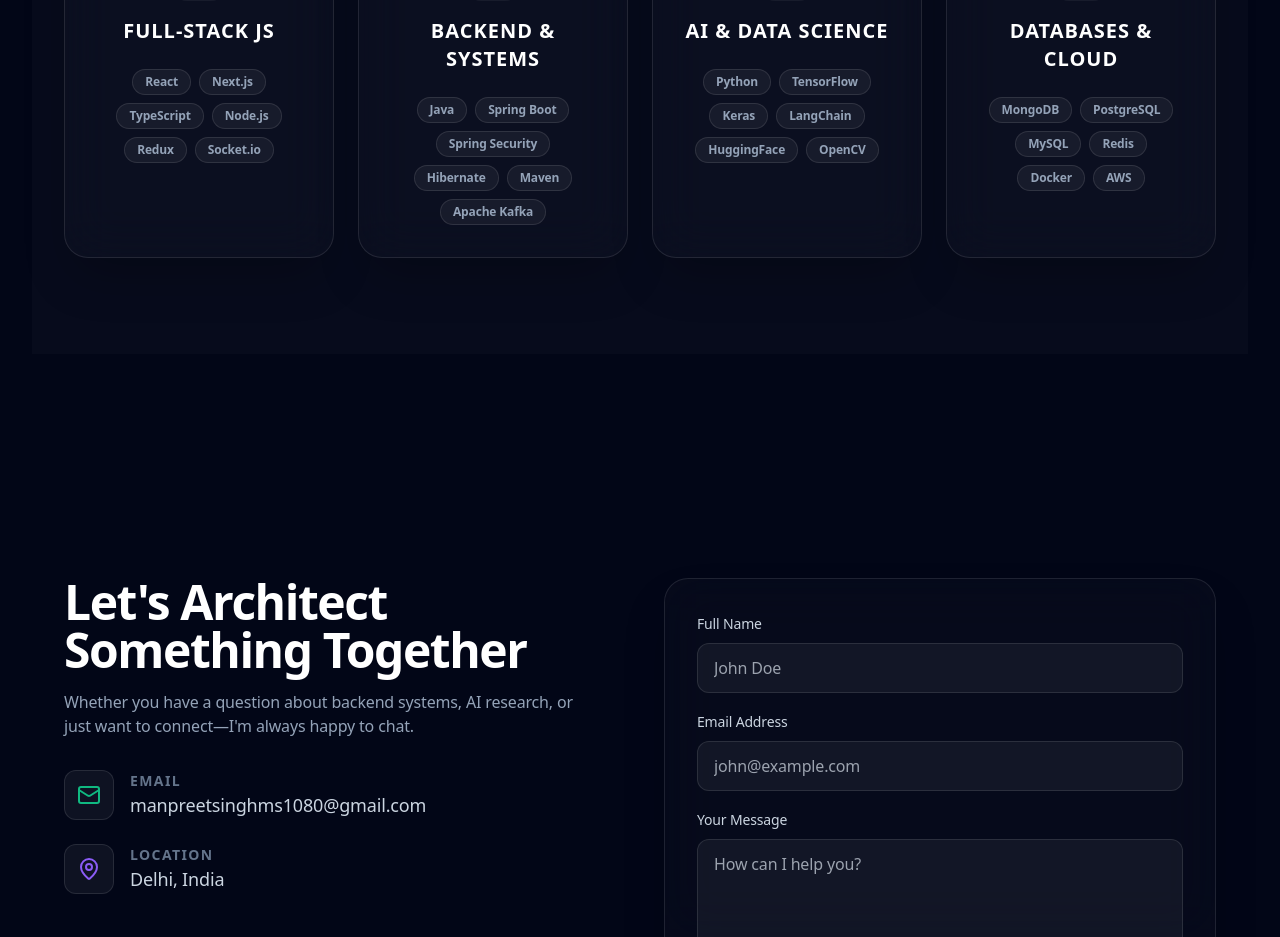
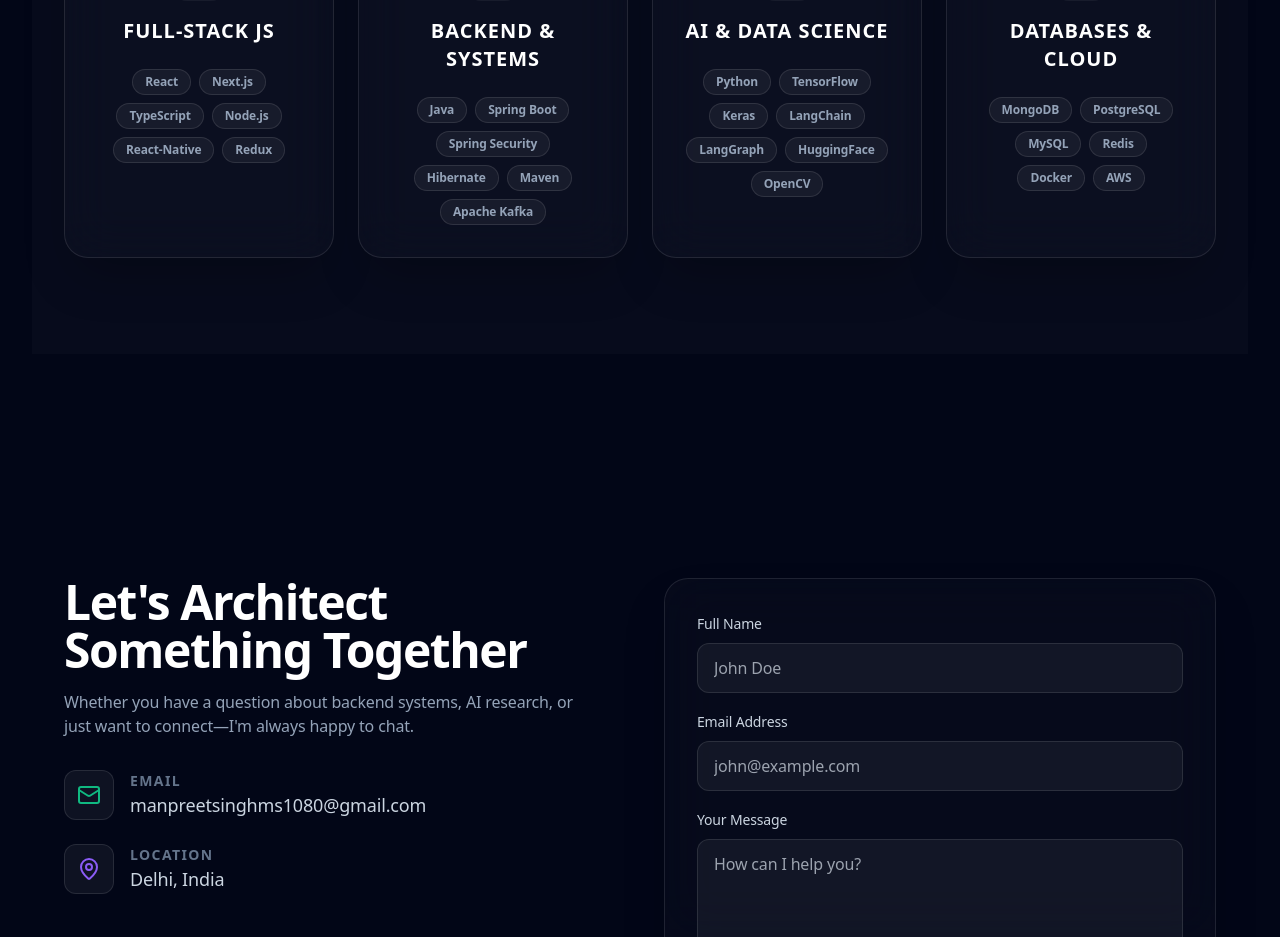
Before and after one commit to MANPREETS47/Portfolio, a Next.js app: page / in a window 1280 px wide. Shown: the part 5440-6377 px from the top of the page. Built offline with nearby package versions, Linux system fonts and the light colour scheme.

Commit message:
Update skills list in Skills.tsx

```diff
--- a/src/components/Sections/Skills.tsx
+++ b/src/components/Sections/Skills.tsx
@@ -7,7 +7,7 @@
   {
     title: "Full-Stack JS",
     icon: <Layout className="text-primary" />,
-    skills: ["React", "Next.js", "TypeScript", "Node.js", "Redux", "Socket.io"],
+    skills: ["React", "Next.js", "TypeScript", "Node.js", "React-Native", "Redux"],
   },
   {
     title: "Backend & Systems",
@@ -17,7 +17,7 @@
   {
     title: "AI & Data Science",
     icon: <Cpu className="text-primary" />,
-    skills: ["Python", "TensorFlow", "Keras", "LangChain", "HuggingFace", "OpenCV"],
+    skills: ["Python", "TensorFlow", "Keras", "LangChain", "LangGraph", "HuggingFace", "OpenCV"],
   },
   {
     title: "Databases & Cloud",
```
